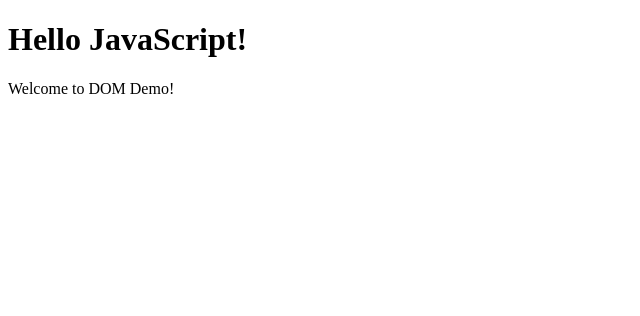
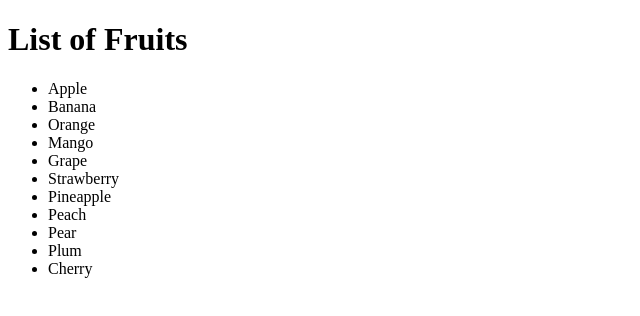
Before and after one commit to githubscientist/fsdcwdtb40, a plain HTML site: page index.html in a window 1280 px wide. Shown: the whole page, without its empty margins (0-640 px from the left). Drawn offline with Linux system fonts and the light colour scheme.

Commit message:
dynamic content manipulation

```diff
--- a/index.html
+++ b/index.html
@@ -6,16 +6,22 @@
         <title>Document Object Model</title>
     </head>
     <body>
-        <h1 id="headerID" class="headerClass greenText">Hello JavaScript!</h1>
+        <script>
+            let fruits = ["Apple", "Banana", "Orange", "Mango", "Grape", "Strawberry", "Pineapple", "Peach", "Pear", "Plum", "Cherry"];
 
-        <p class="headerClass">Welcome to DOM Demo!</p>
+            const h1 = document.createElement('h1');
+            h1.textContent = "List of Fruits";
 
-        <script>
-            const h1 = document.getElementById("headerID");
-            console.log(h1);
+            const ul = document.createElement('ul');
 
-            const headerClass = document.getElementsByClassName("headerClass");
-            console.log(headerClass);
+            fruits.forEach(fruit => {
+                const li = document.createElement('li');
+                li.textContent = fruit;
+
+                ul.appendChild(li);
+            })
+
+            document.body.append(h1, ul);
         </script>
     </body>
 </html>
```
